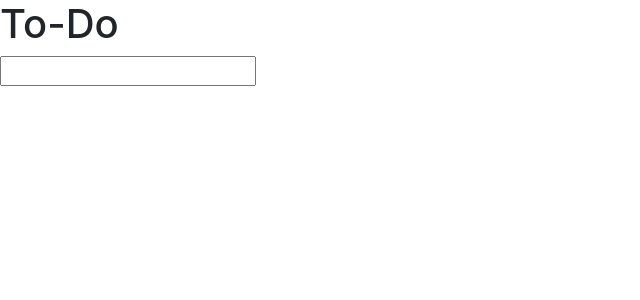
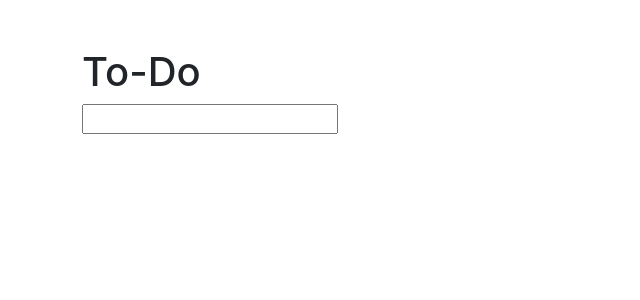
Before and after one commit to Gaurav-dawadi/To-do-App-using-React-, a React (Create React App) app: page / in a window 1280 px wide. Shown: the top 300 px of the page, without its empty margins (0-640 px from the left). Built offline with nearby package versions, Linux system fonts and the light colour scheme.

Commit message:
style: work on simple styling

```diff
--- a/src/components/App.js
+++ b/src/components/App.js
@@ -12,7 +12,7 @@ class App extends React.Component{
         })
 
         return(
-            <div>
+            <div className='container mt-5'>
                 <h1>To-Do</h1>
                 <TodoForm />
                 {list}
--- a/src/components/todoList.js
+++ b/src/components/todoList.js
@@ -6,6 +6,8 @@ class TodoList extends React.Component{
         return(
             <div>
                 {this.props.text}
+                <button className='btn btn-info btn-md m-3'>Edit</button>
+                <button className='btn btn-danger btn-md'>Delete</button>
             </div>
         )
     }
```
Also changed, not shown: 1 other file (tests, documents, lock files or other folders).
